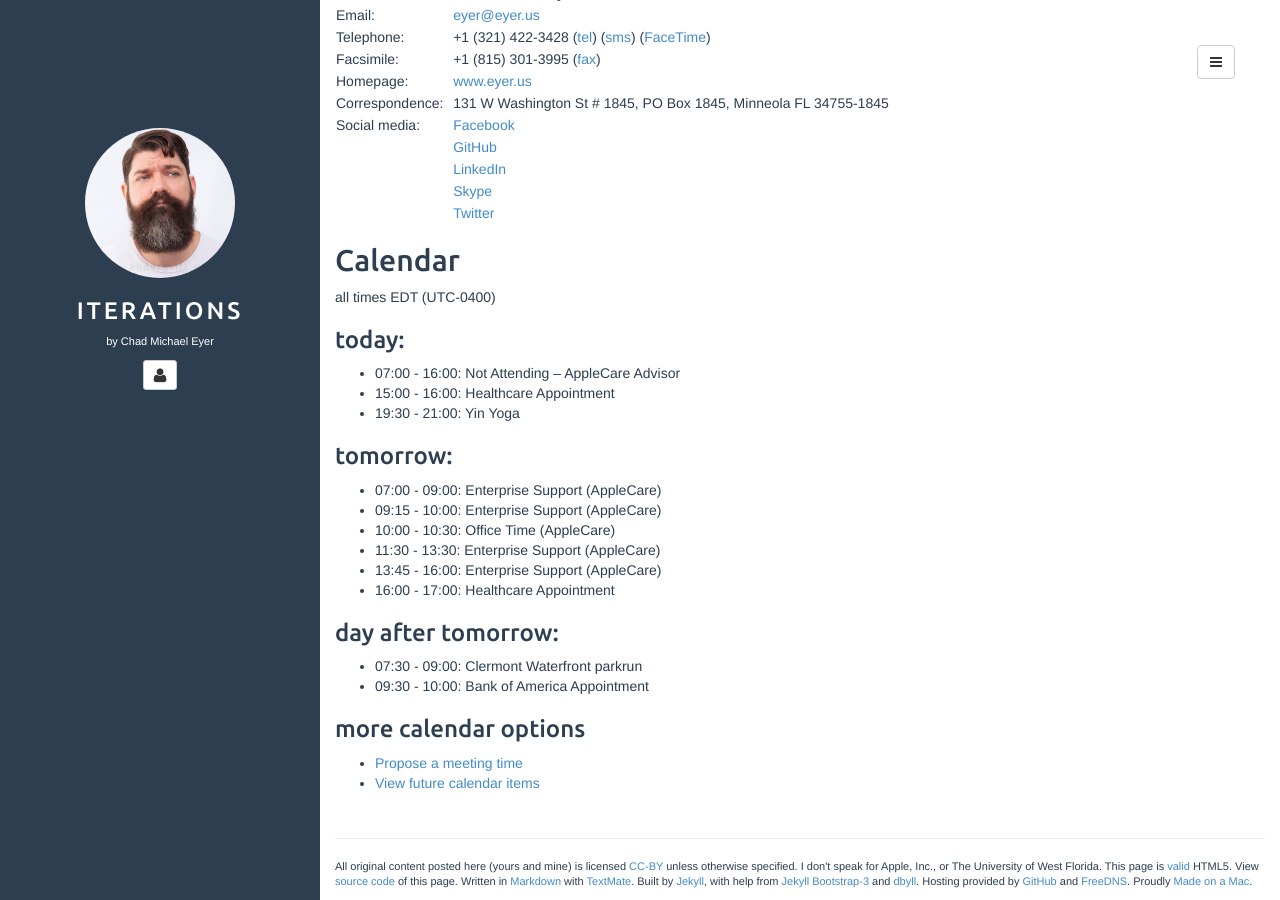
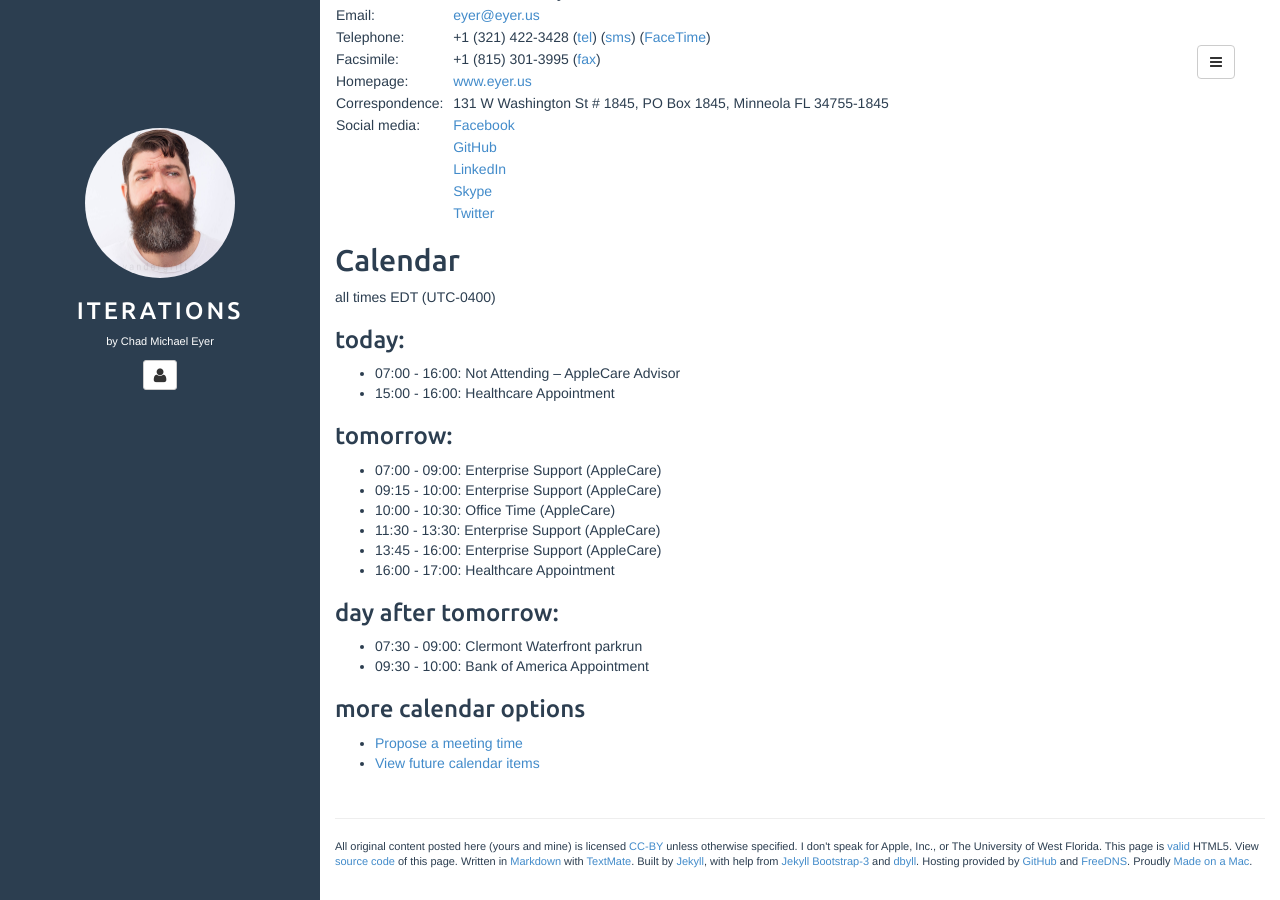
Before and after one commit to chadmichaeleyer/chadmichaeleyer.github.io, a Jekyll site: the page built from about.md, in a window 1280 px wide and 900 px high, scrolled down 1190 px. Built offline with Jekyll 4.4.1, drawn with Linux system fonts in a browser that asks for light colours.

Commit message:
calendar update

```diff
--- a/calendar-year.markdown
+++ b/calendar-year.markdown
@@ -4,7 +4,6 @@ all times EDT (UTC-0400)
 
 * 07:00 - 16:00: Not Attending – AppleCare Advisor
 * 15:00 - 16:00: Healthcare Appointment
-* 19:30 - 21:00: Yin Yoga
 
 ### 2017-07-14 (Fri):
 
--- a/calendar.markdown
+++ b/calendar.markdown
@@ -4,7 +4,6 @@ all times EDT (UTC-0400)
 
 * 07:00 - 16:00: Not Attending – AppleCare Advisor
 * 15:00 - 16:00: Healthcare Appointment
-* 19:30 - 21:00: Yin Yoga
 
 ### tomorrow:
 
```
Also changed, not shown: other parts of calendar-year.markdown (+1 -0 lines).
